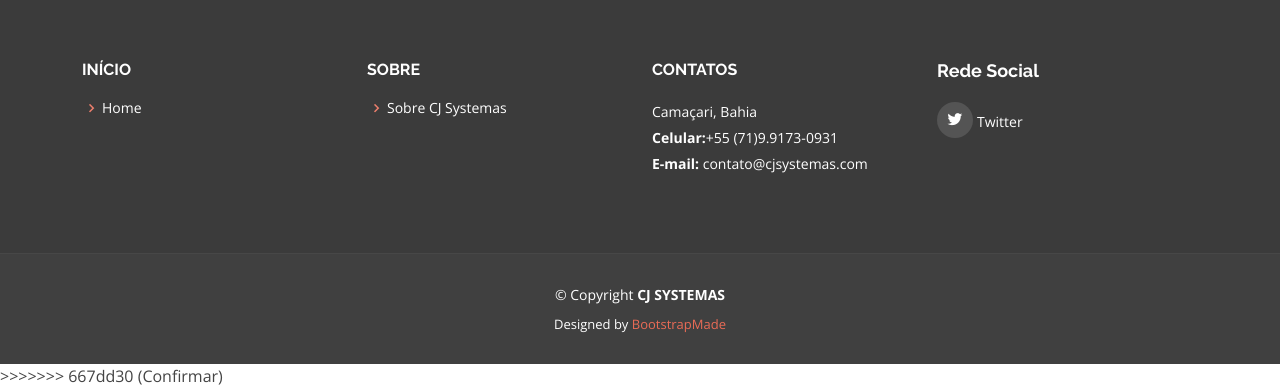
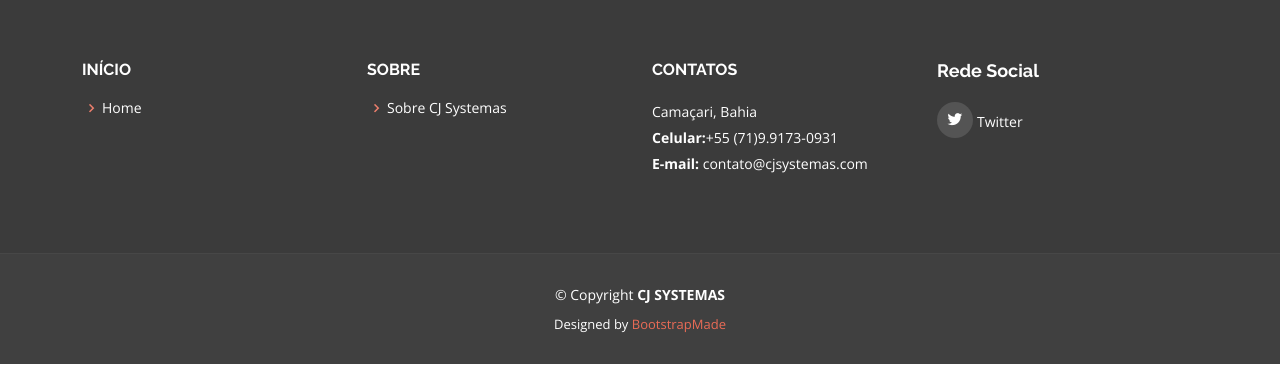
Before and after one commit to CjSystemas/projeto_flask01, a Flask app: page /contatos in a window 1280 px wide. Shown: the part 535-923 px from the top of the page. After the commit the page ends 899 px from the top, so only its background shows below. Run offline with Flask 2, Linux system fonts and the light colour scheme; some libraries are stand-ins or nearby versions.

Commit message:
Update contatos.html

```diff
--- a/templates/contatos.html
+++ b/templates/contatos.html
@@ -250,5 +250,4 @@
 </body>
 
 
->>>>>>> 667dd30 (Confirmar)
 </html>
```
